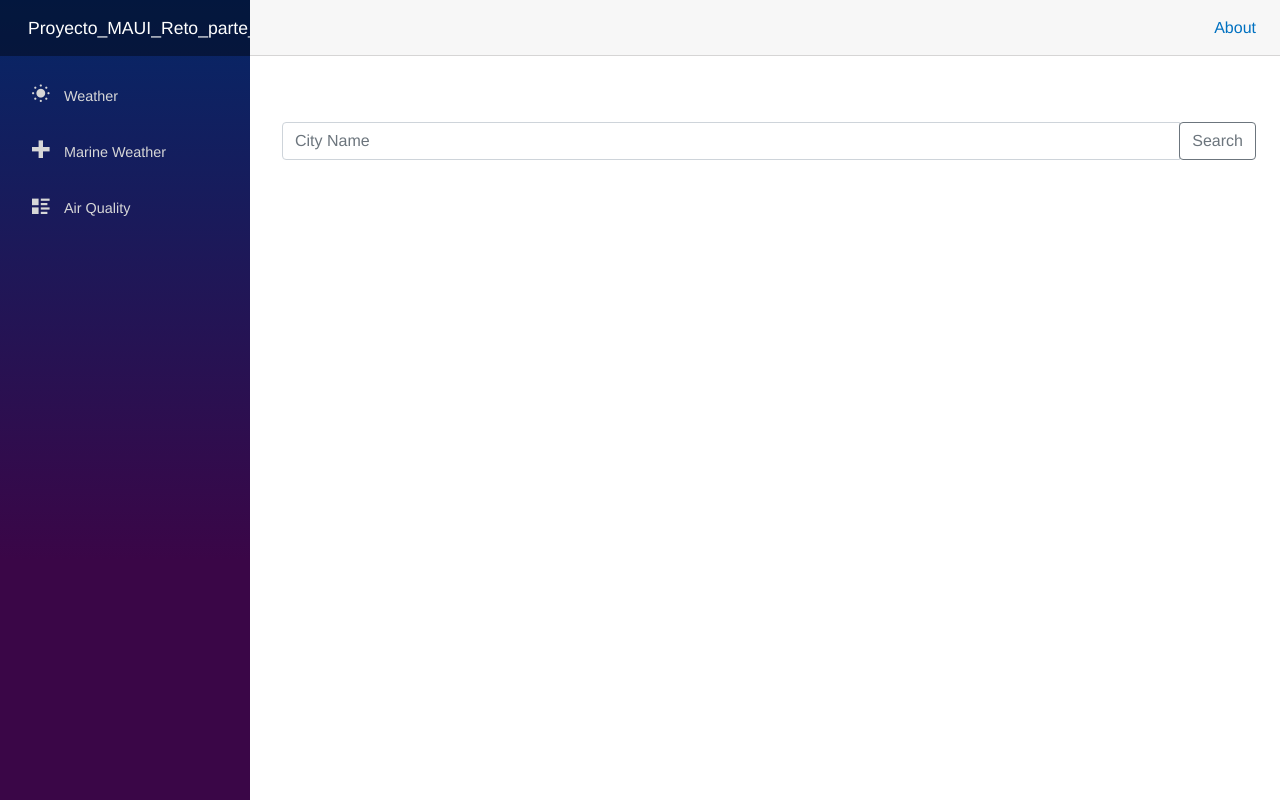
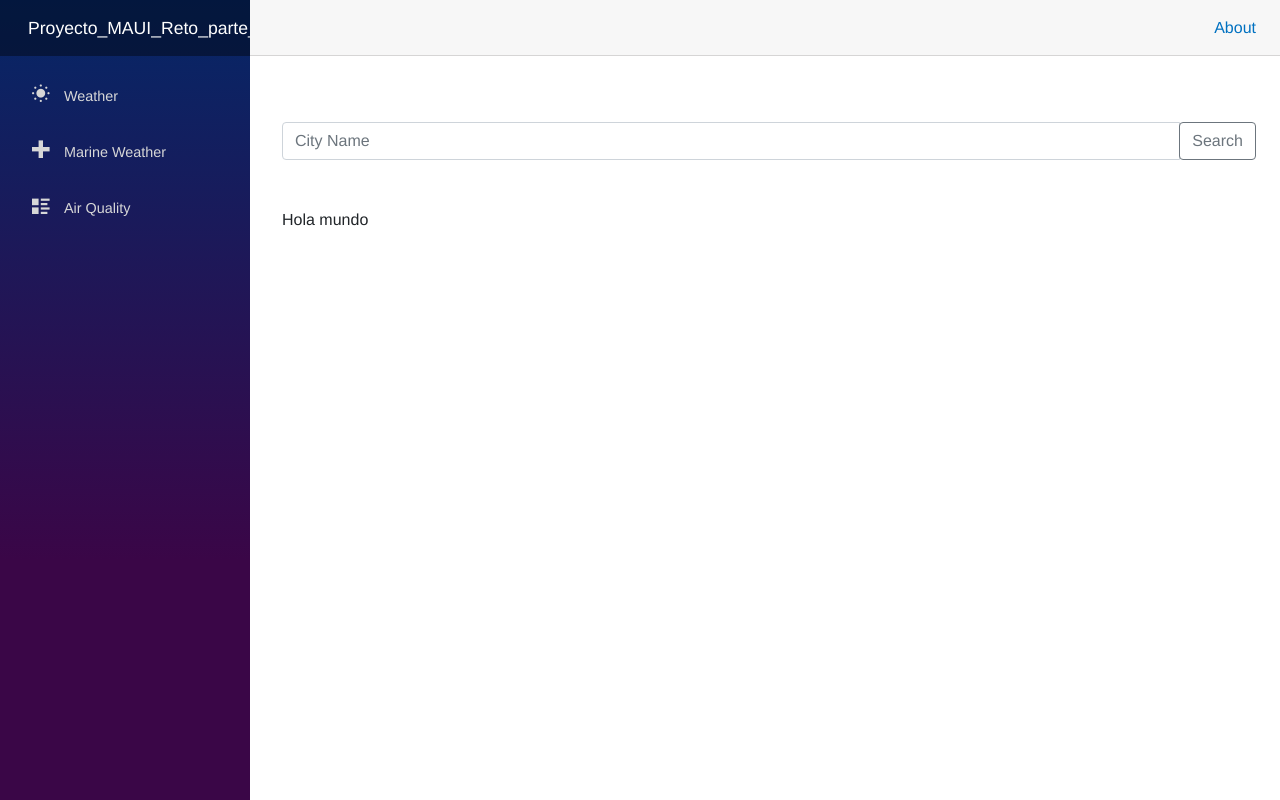
Before and after one commit to ClementeRodReg/Proyecto_MAUI_Reto_parte_1, an ASP.NET Core app: page /weather in a window 1280 px wide. Run offline with ASP.NET Core 8, Linux system fonts and the light colour scheme; style sheets or scripts are compiled from the project's sources.

Commit message:
hola mundo

```diff
--- a/Components/Weather.razor
+++ b/Components/Weather.razor
@@ -9,6 +9,8 @@
         <button class="btn btn-outline-secondary" @onclick=GetWeather type="button">Search</button>
     </div>
 </div>
+
+<p>Hola mundo</p>
 
 @if (weatherData != null)
 {
```
